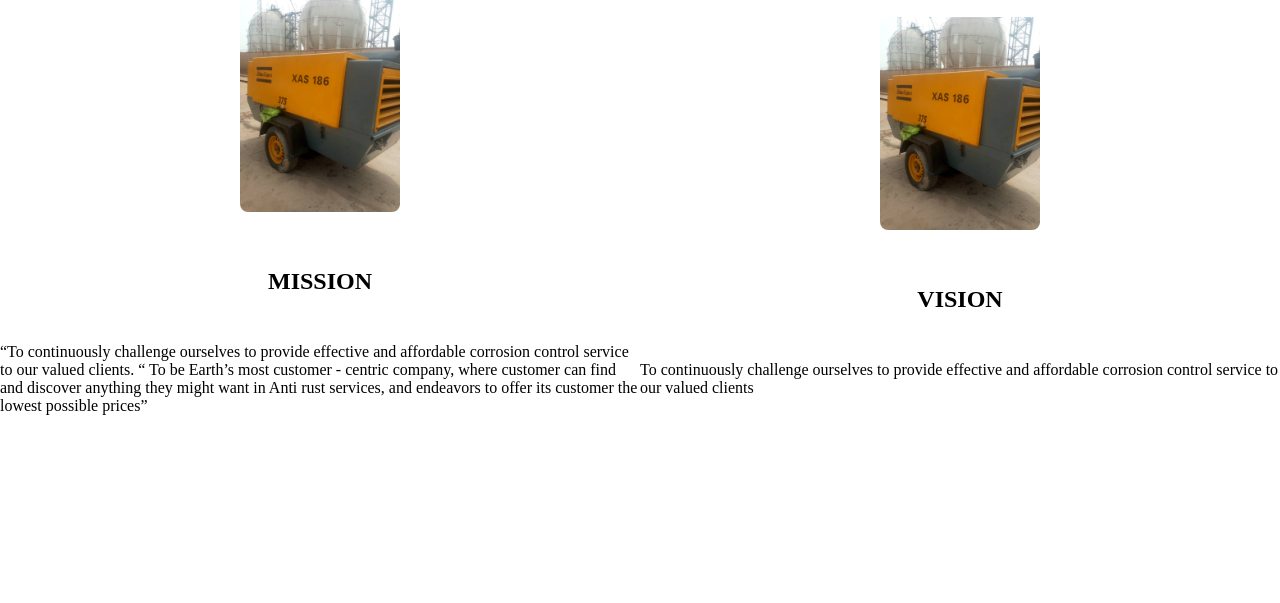
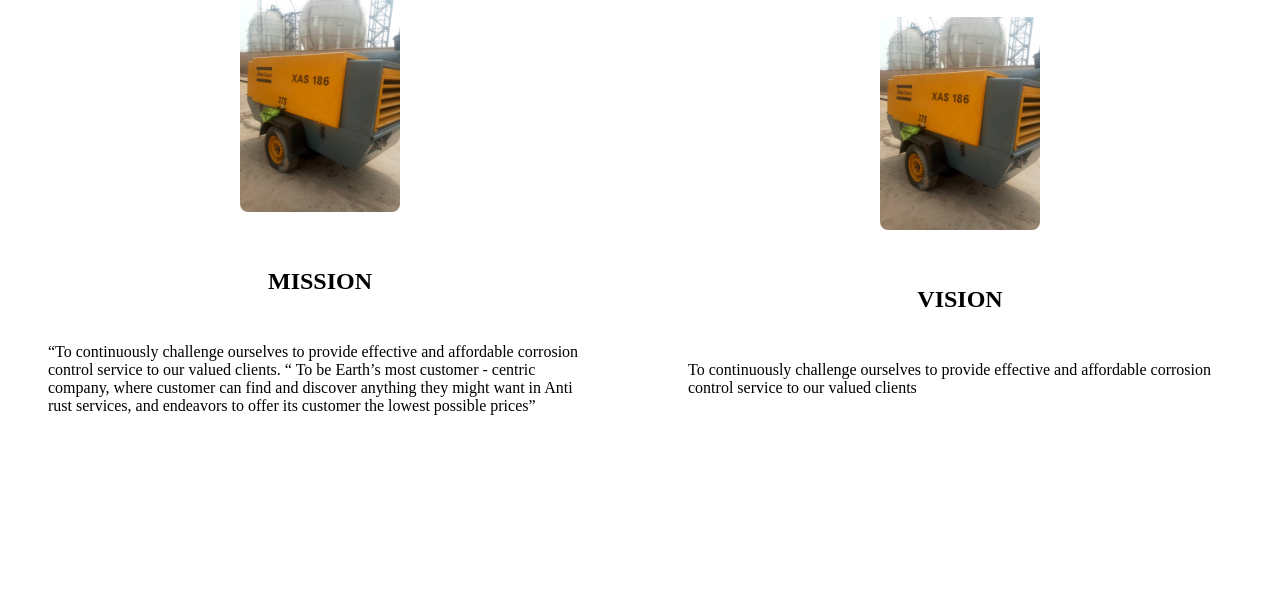
Before and after one commit to Akindele-Ebenezer/daprof, a PHP site: page / in a window 1280 px wide. Shown: the part 2597-3200 px from the top of the page. Run offline with PHP 8.4, Linux system fonts and the light colour scheme.

Commit message:
Add files via upload

```diff
--- a/styles/styles.css
+++ b/styles/styles.css
@@ -94,3 +94,7 @@
 .sec-4 .sec-4-inner h2 {
     text-align: center;
 }
+
+.sec-4 .sec-inner p {
+    padding-inline: 3rem;
+}
```
